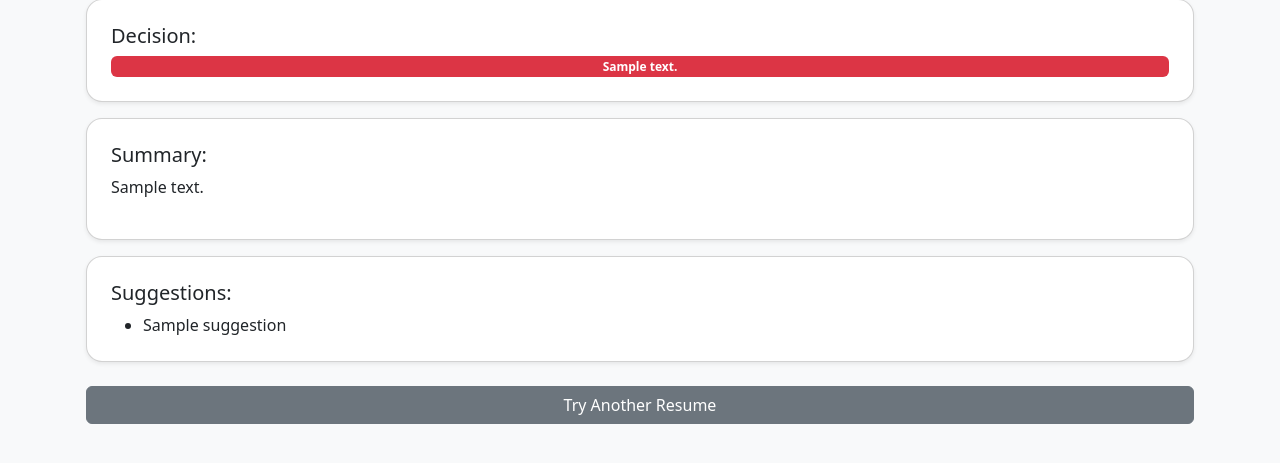
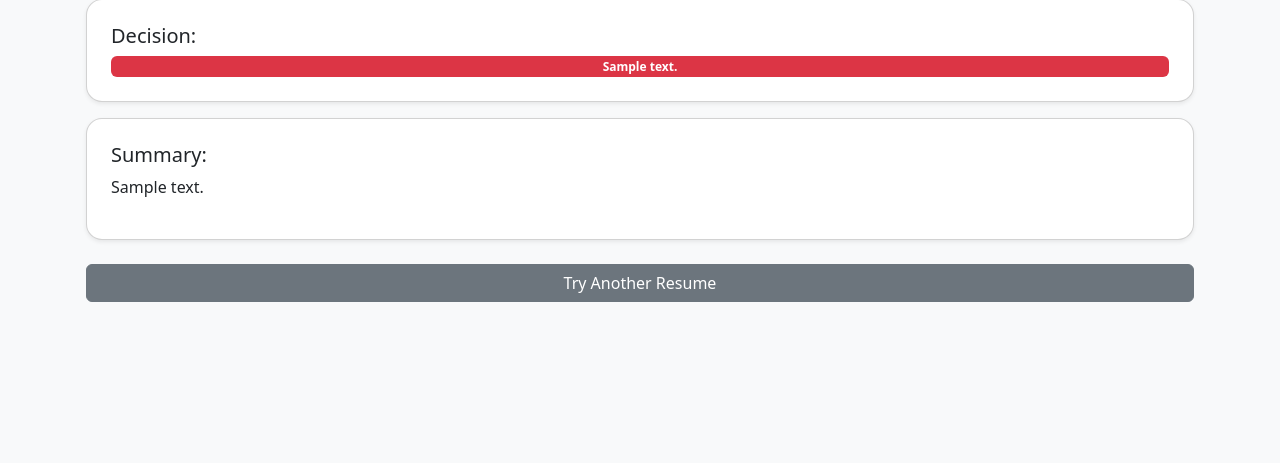
Before and after one commit to shanks1554/TelentSage-Frontend, a Flask app: template templates/result.html in a window 1280 px wide. Shown: the part 209-672 px from the top of the page. Run offline with Flask 3, Linux system fonts and the light colour scheme; the template is opened without the code that fills it: most values are stand-ins (such as "Sample title", 1, 10 or a date in 2020).

Commit message:
Removed suggestions due to bad performance

```diff
--- a/templates/result.html
+++ b/templates/result.html
@@ -54,14 +54,6 @@
       <p>{{ result['summary'] }}</p>
     </div>
 
-    <div class="card p-4 shadow-sm mb-3">
-      <h5>Suggestions:</h5>
-      <ul class="mb-0">
-        {% for suggestion in result['suggestions'] %}
-          <li>{{ suggestion }}</li>
-        {% endfor %}
-      </ul>
-    </div>
 
     <div class="text-center mt-4">
       <a href="/" class="btn btn-secondary w-100 w-md-auto">Try Another Resume</a>
```
